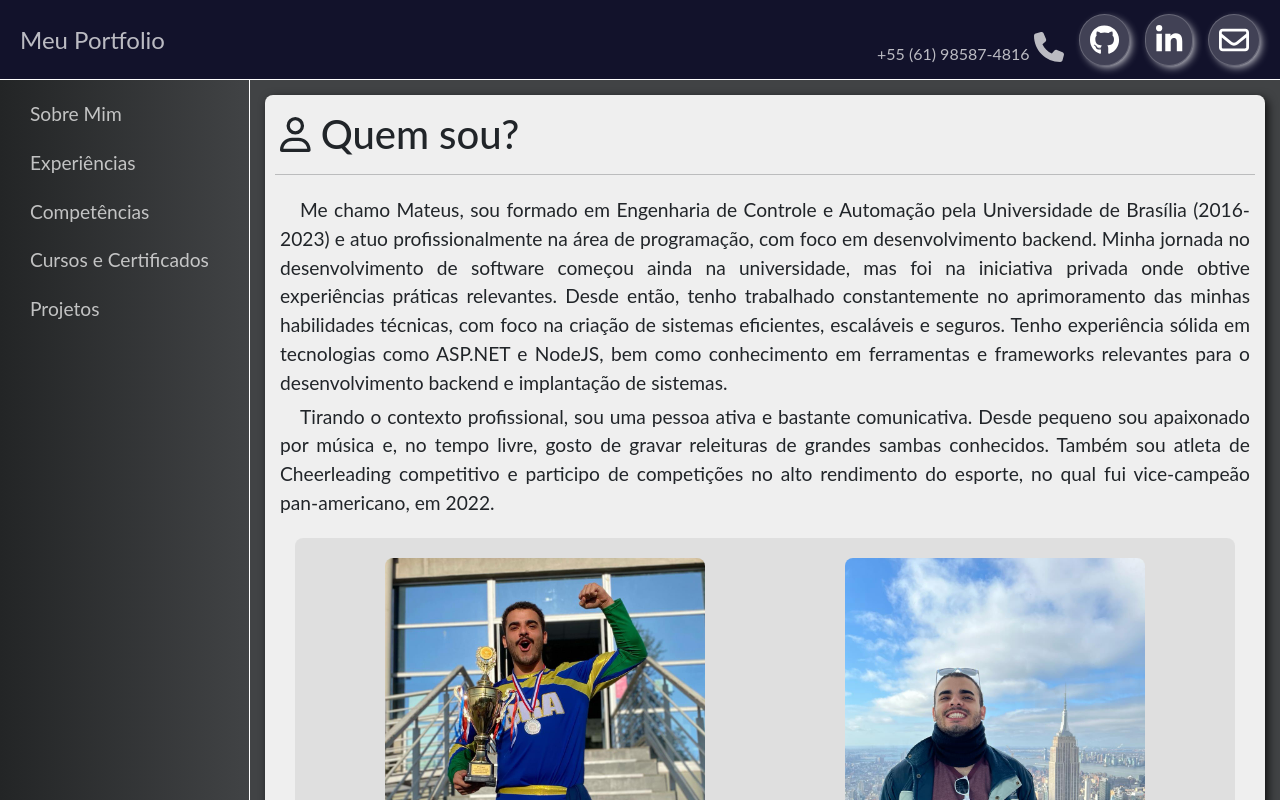
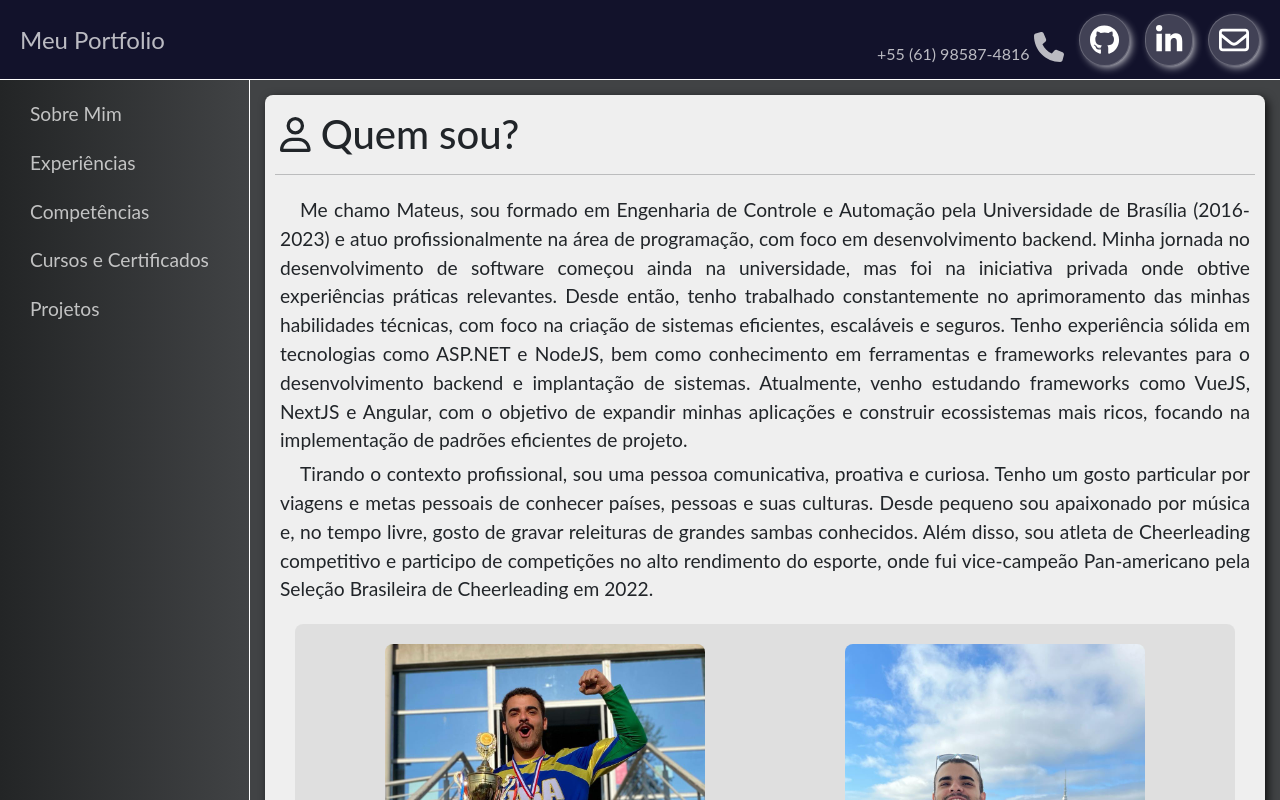
Before and after one commit to MateusCavalc/portfolio, a Vue app: page / in a window 1280 px wide. Shown: the top 800 px of the page. Built offline with nearby package versions, Linux system fonts and the light colour scheme.

Commit message:
portfolio v0.0.1

```diff
--- a/src/components/pages/AboutMe.vue
+++ b/src/components/pages/AboutMe.vue
@@ -17,13 +17,19 @@
         escaláveis e seguros. Tenho experiência sólida em tecnologias como
         ASP.NET e NodeJS, bem como conhecimento em ferramentas e frameworks
         relevantes para o desenvolvimento backend e implantação de sistemas.
+        Atualmente, venho estudando frameworks como VueJS, NextJS e Angular, com
+        o objetivo de expandir minhas aplicações e construir ecossistemas mais
+        ricos, focando na implementação de padrões eficientes de projeto.
       </p>
       <p>
-        Tirando o contexto profissional, sou uma pessoa ativa e bastante
-        comunicativa. Desde pequeno sou apaixonado por música e, no tempo livre,
-        gosto de gravar releituras de grandes sambas conhecidos. Também sou
-        atleta de Cheerleading competitivo e participo de competições no alto
-        rendimento do esporte, no qual fui vice-campeão pan-americano, em 2022.
+        Tirando o contexto profissional, sou uma pessoa comunicativa, proativa e
+        curiosa. Tenho um gosto particular por viagens e metas pessoais de
+        conhecer países, pessoas e suas culturas. Desde pequeno sou apaixonado
+        por música e, no tempo livre, gosto de gravar releituras de grandes
+        sambas conhecidos. Além disso, sou atleta de Cheerleading competitivo e
+        participo de competições no alto rendimento do esporte, onde fui
+        vice-campeão Pan-americano pela Seleção Brasileira de Cheerleading em
+        2022.
       </p>
       <div class="images">
         <img src="@/assets/imgs/pan.jpeg" alt="pan" />
--- a/src/components/pages/Competencias.vue
+++ b/src/components/pages/Competencias.vue
@@ -39,7 +39,7 @@
           </div>
           <div class="comp-tec">
             <font-awesome-icon icon="arrow-turn-up" class="fa-rotate-90" />
-            <span>NodeJS, VueJS, NestJS</span>
+            <span>NodeJS, VueJS | NextJS | Angular, Express | NestJS</span>
           </div>
         </div>
         <div>
--- a/src/components/pages/Projetos.vue
+++ b/src/components/pages/Projetos.vue
@@ -17,7 +17,7 @@
           <hr />
           <p>
             Este portfolio foi desenvolvido como um projeto cujo objetivo é
-            aplicar conceitos de FrontEnd.
+            aplicar conceitos de FrontEnd por meio do framework VueJS.
           </p>
           <div class="proj-icons">
             <font-awesome-icon icon="fa-brands fa-vuejs" />
@@ -104,6 +104,7 @@
                 </g>
               </g>
             </svg>
+            <font-awesome-icon icon="fa-brands fa-docker" />
             <svg
               xmlns="http://www.w3.org/2000/svg"
               x="0px"
--- a/src/main.js
+++ b/src/main.js
@@ -18,7 +18,7 @@ import {
     faUserLock
 } from "@fortawesome/free-solid-svg-icons";
 import { faUser, faCompass, faEnvelope } from "@fortawesome/free-regular-svg-icons";
-import { faCss3Alt, faGithub, faHtml5, faJs, faLinkedinIn, faVuejs } from "@fortawesome/free-brands-svg-icons"
+import { faCss3Alt, faDocker, faGithub, faHtml5, faJs, faLinkedinIn, faVuejs } from "@fortawesome/free-brands-svg-icons"
 import { FontAwesomeIcon } from "@fortawesome/vue-fontawesome";
 
 library.add(
@@ -27,7 +27,8 @@ library.add(
     faArrowUpRightFromSquare, faLaptopCode, faGithub,
     faLinkedinIn, faEnvelope, faPhone,
     faVuejs, faDatabase, faUserLock,
-    faHtml5, faCss3Alt, faJs
+    faHtml5, faCss3Alt, faJs,
+    faDocker
 )
 
 const app = createApp(App)
```
